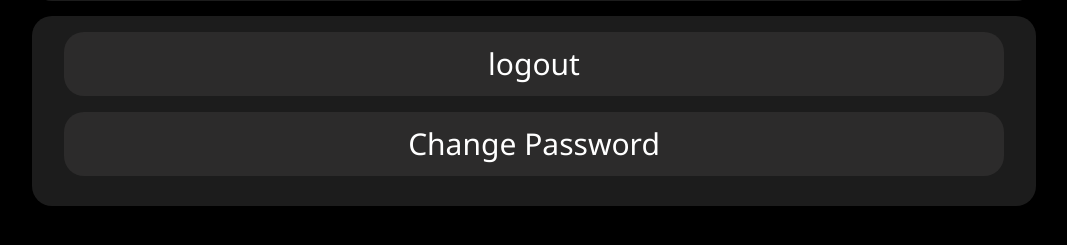
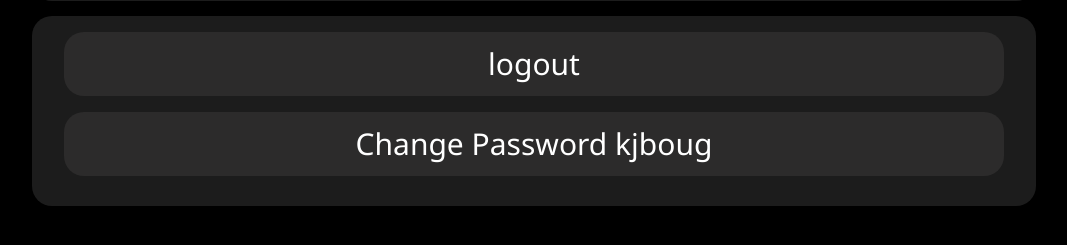
Before and after one commit to S-B-7/SharePy, a Flask app: template templates/me.html in a window 1280 px wide. Shown: the part 431-676 px from the top of the page, without its empty margins (106-1173 px from the left). Run offline with Flask 2, Linux system fonts and the light colour scheme; the template is opened without the code that fills it, so the values that code supplies are empty.

```diff
--- a/templates/me.html
+++ b/templates/me.html
@@ -15,7 +15,7 @@
 
             <a class = "action" href = {{url_for("changePassword")}}>
                 <span>
-                    Change Password
+                    Change Password  kjboug
                 </span>
             </a>
         </div>
```
